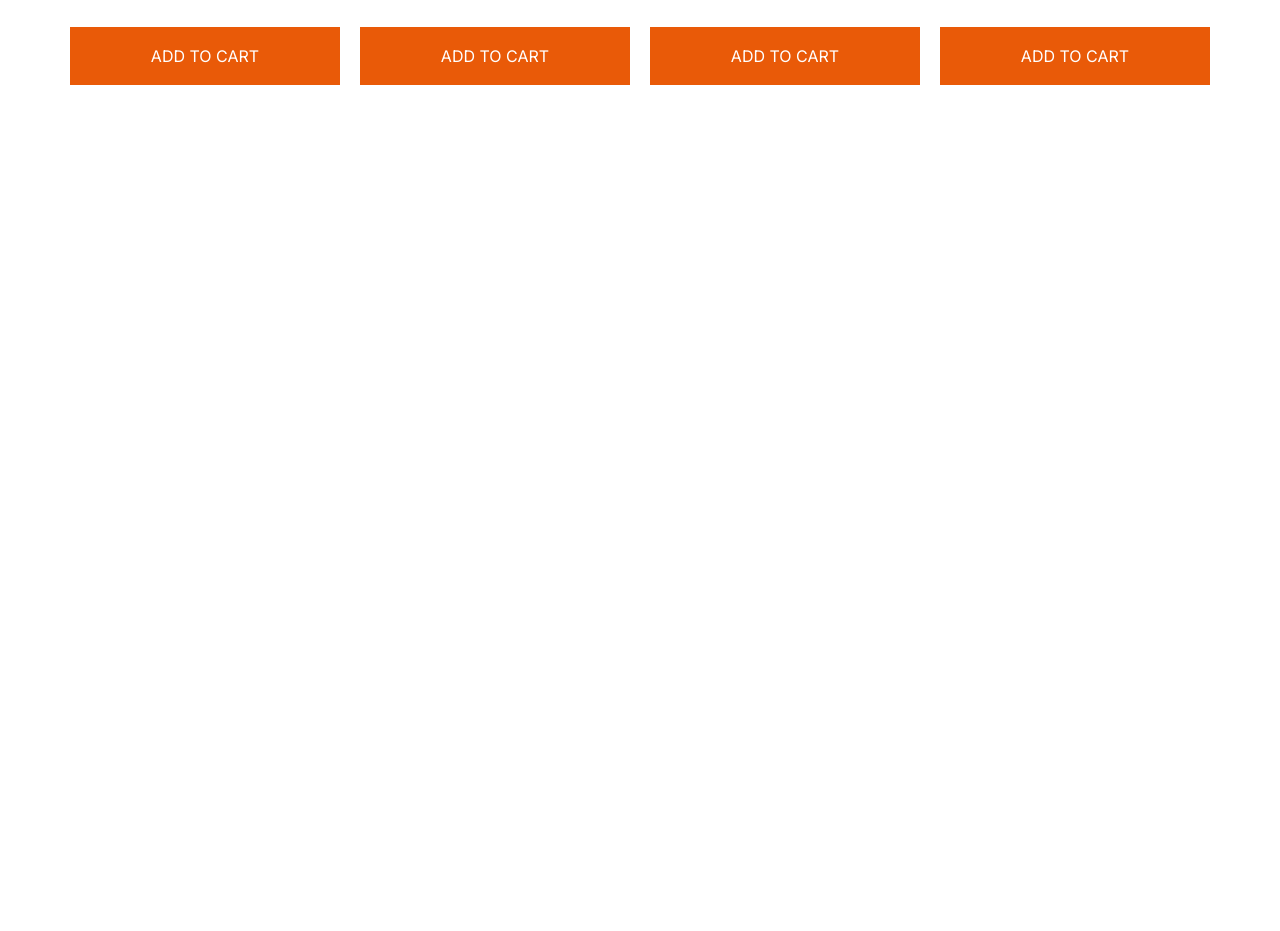
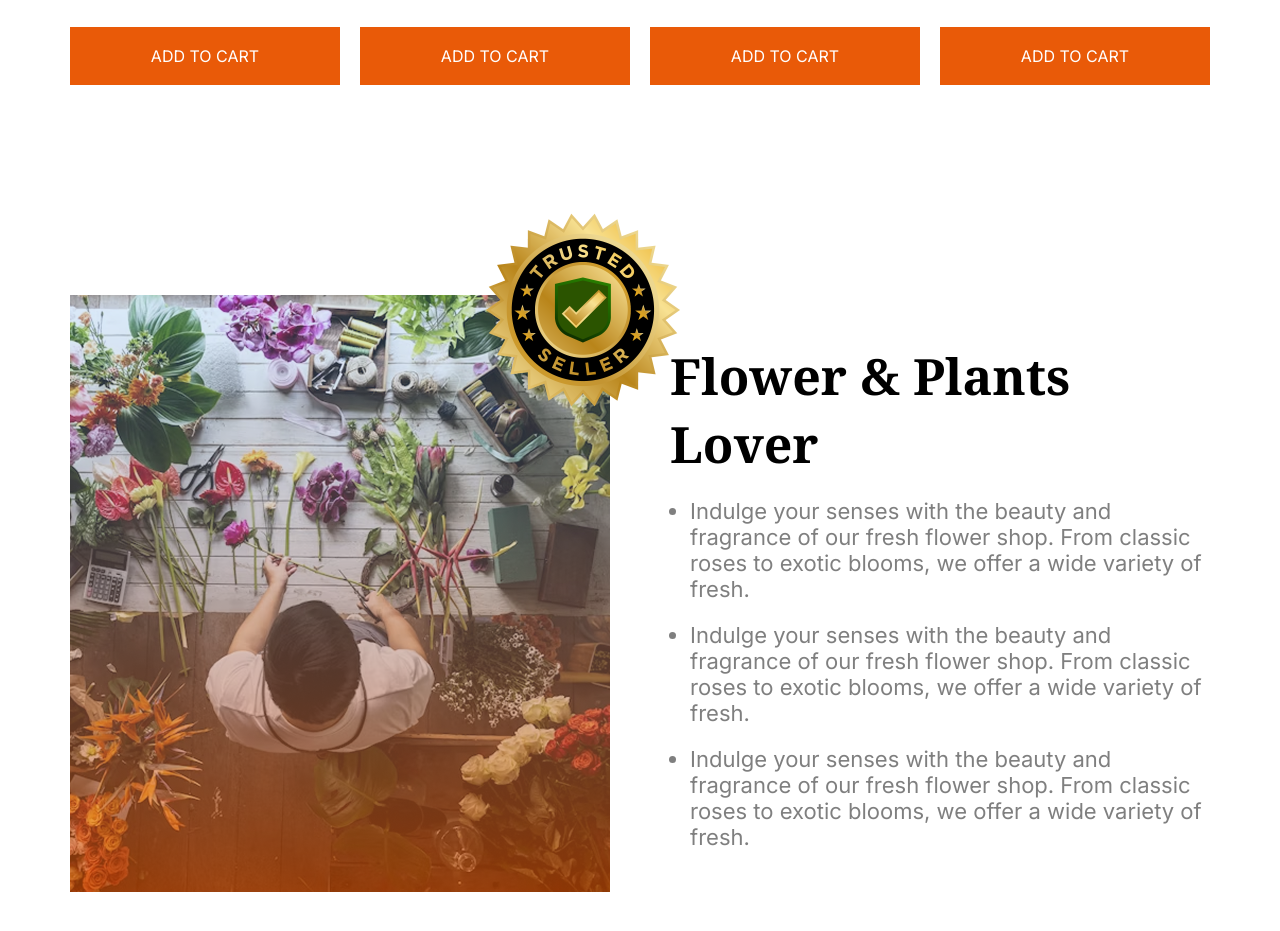
Before and after one commit to Joychandra13/B12A02-flower-market, a plain HTML site: page index.html in a window 1280 px wide. Shown: the part 1849-2780 px from the top of the page. Before the commit the page ends 1934 px from the top, so only its background shows below. Drawn offline with Linux system fonts and the light colour scheme.

Commit message:
Flower and Plants section add

```diff
--- a/index.html
+++ b/index.html
@@ -85,6 +85,21 @@
             </div>
         </section>
 
+        <!-- Flower & Plants Lover section -->
+         <section class="flower-and-plants">
+            <div class="flower-and-plants-img">
+                <img class="flower-store-img" src="assets/flower-store.png" alt="">
+                <img class="absolute-img" width="50%" src="assets/trusted-badge.png" alt="">
+            </div>
+            <div class="flower-and-plants-text">
+                <h1 class="common-title noto-serif-normal">Flower & Plants Lover</h1>
+                <ul>
+                    <li class="common-des des-color">Indulge your senses with the beauty and fragrance of our fresh flower shop. From classic roses to exotic blooms, we offer a wide variety of fresh.</li>
+                    <li class="common-des des-color">Indulge your senses with the beauty and fragrance of our fresh flower shop. From classic roses to exotic blooms, we offer a wide variety of fresh.</li>
+                    <li class="common-des des-color">Indulge your senses with the beauty and fragrance of our fresh flower shop. From classic roses to exotic blooms, we offer a wide variety of fresh.</li>
+                </ul>
+            </div>
+         </section>
 
     </main>
     <footer></footer>
--- a/style.css
+++ b/style.css
@@ -127,7 +127,31 @@ main{
   border: none;
 }
 
-
+/* Flower & Plants Lover section */
+.flower-and-plants{
+  display: flex;
+  justify-content: space-between;
+  align-items: center;
+  gap: 60px;
+  margin: 210.13px 0px 133.87px 0px;
+}
+.flower-and-plants-img{
+  position: relative;
+}
+.absolute-img {
+  position: absolute;
+  top: -20%;
+  right: -20%;
+}
+.flower-and-plants-text h1{
+  margin-bottom: 20px;
+}
+.flower-and-plants-text ul{
+  display: flex;
+  flex-direction: column;
+  margin-left: 20px;
+  gap: 20px;
+}
 
 /* responsive-design-for-md-device */
 @media screen and (min-width: 576px) and (max-width:1180px) {
@@ -140,6 +164,18 @@ main{
   main{
     padding: 0px 20px;
   }
+  .flower-and-plants{
+    flex-direction: column;
+    gap: 18px;
+    margin: 41.5px 0px 143px 0px;
+  }
+  .flower-store-img{
+    width: 100%;
+  }
+  .absolute-img {
+    display: none;
+  }
+
 }
 
 /* responsive-design-for-sm-device */
@@ -193,5 +229,17 @@ main{
     font-size: 1rem;
   }
 
+  /* Flower & Plants Lover section */
+  .flower-and-plants{
+    flex-direction: column;
+    gap: 18px;
+    margin: 41.5px 0px 143px 0px;
+  }
+  .flower-store-img{
+    width: 100%;
+  }
+  .absolute-img {
+    display: none;
+  }
 
 }
```
